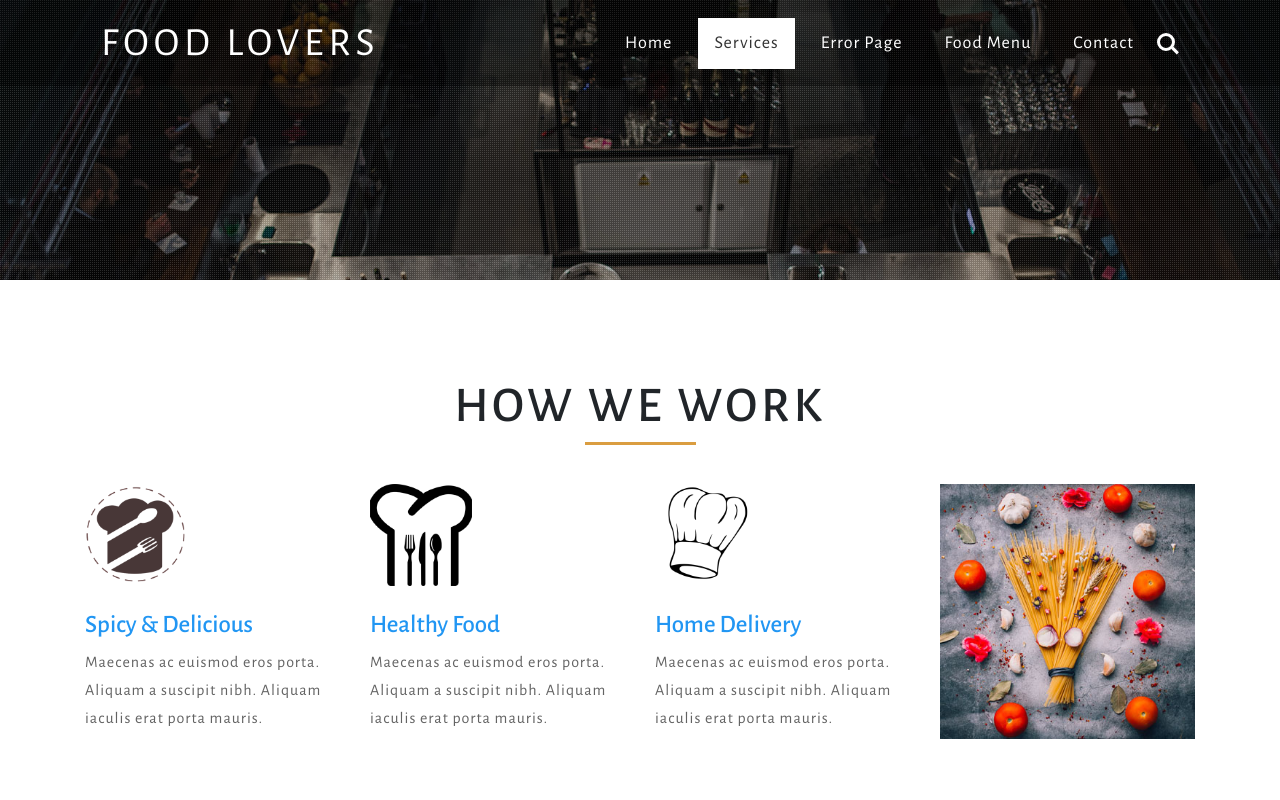
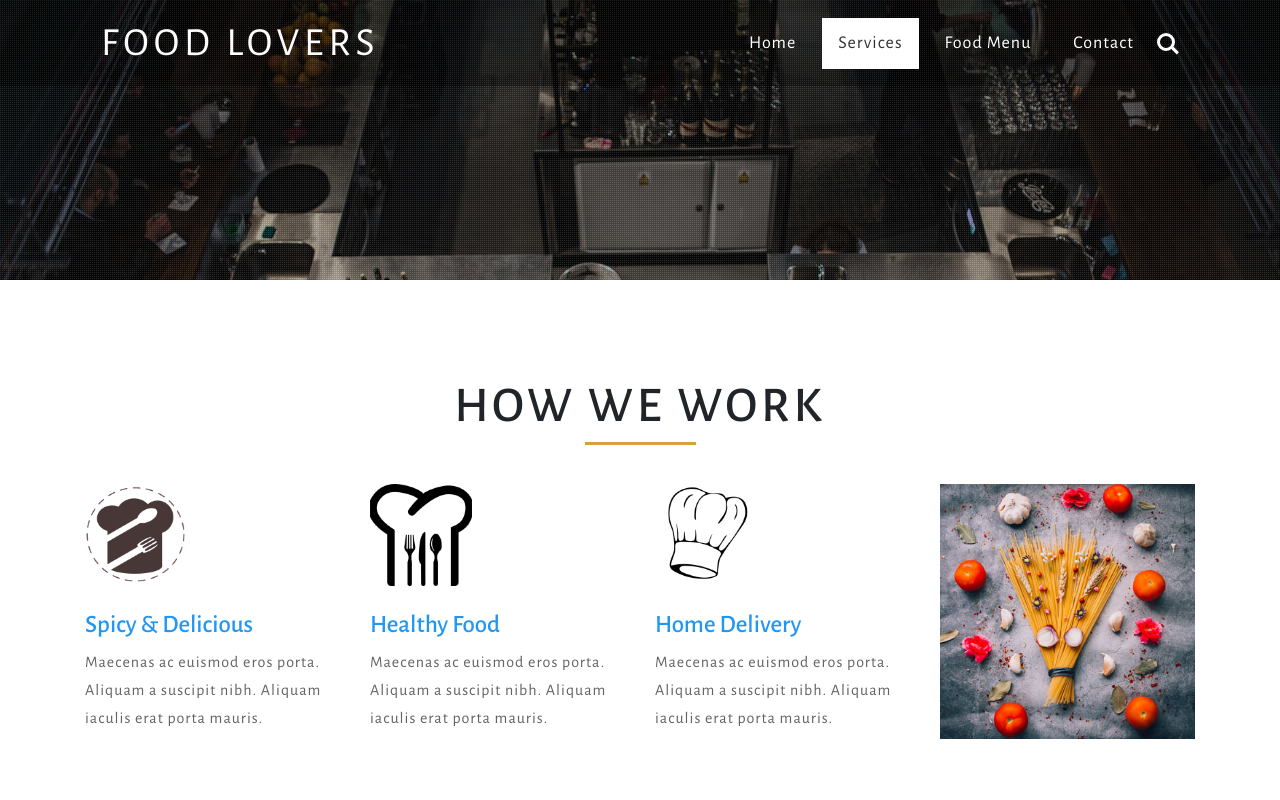
Before and after one commit to KoTaetae/Food-Lovers-FRT-Project, a plain HTML site: page services.html in a window 1280 px wide. Shown: the top 800 px of the page. Drawn offline with nearby package versions, Linux system fonts and the light colour scheme.

Commit message:
"Finally completed Food Lovers FRT project"

```diff
--- a/services.html
+++ b/services.html
@@ -51,9 +51,6 @@
 						</li>
 						<li class="nav-item">
 							<a class="nav-link active" href="services.html">Services</a>
-						</li>
-						<li class="nav-item">
-							<a class="nav-link" href="error.html">Error Page</a>
 						</li>
 
 						<li class="nav-item">
```
Also changed, not shown: contact.html (+1 -3 lines), gallery.html (+1 -3 lines).
